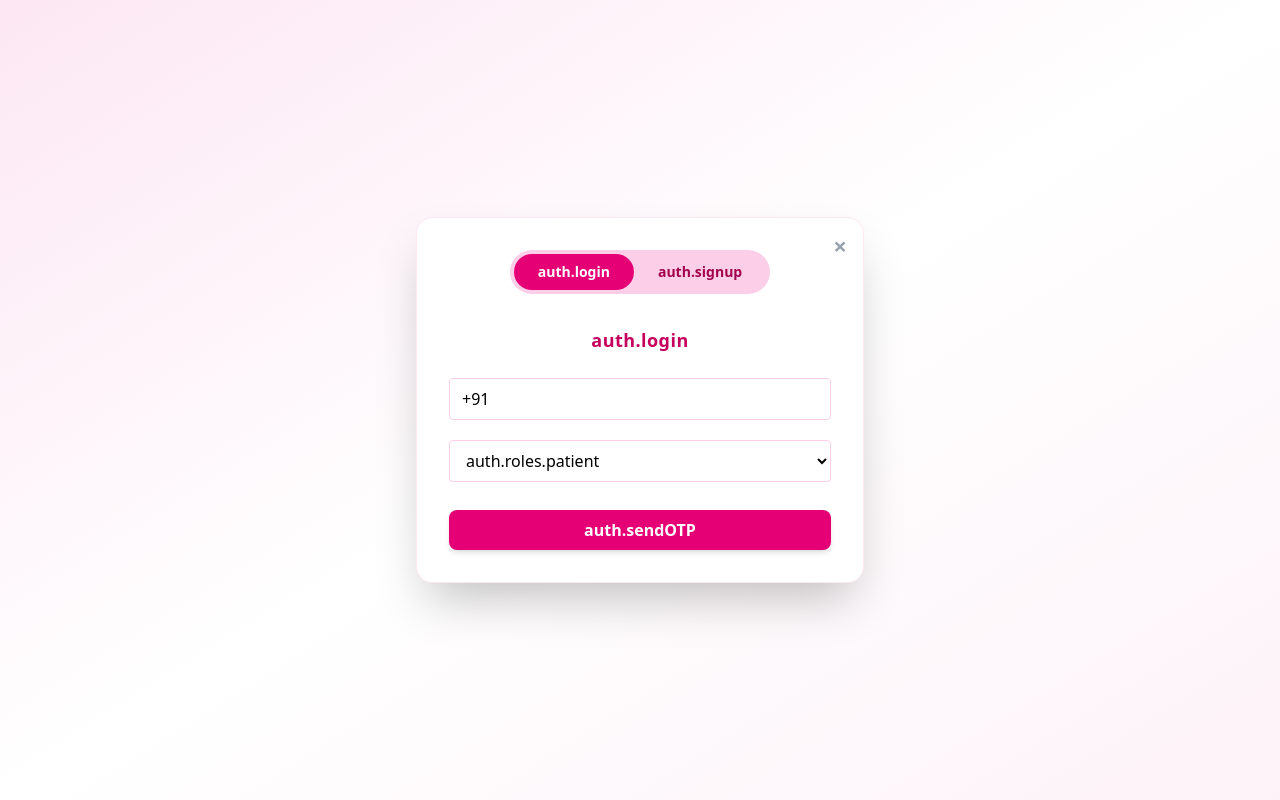
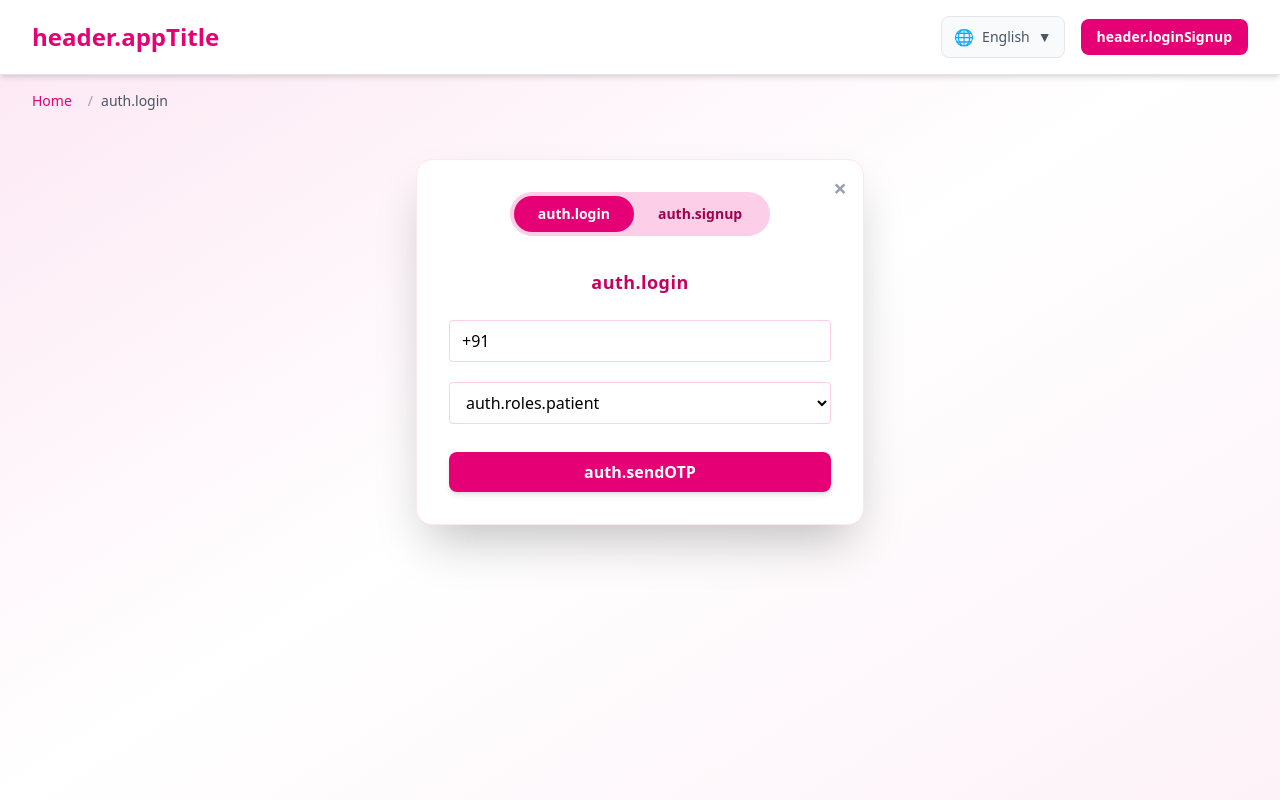
Before and after one commit to SHUBHAM2775/NFC4_DeepThink, a React (Vite) app in the folder Frontend/: page / in a window 1280 px wide. Both pictures are taken after a click on the button "header.loginSignup". Built offline with nearby package versions, Linux system fonts and the light colour scheme.

Commit message:
Breadcrumbs

```diff
--- a/Frontend/src/auth/Login.jsx
+++ b/Frontend/src/auth/Login.jsx
@@ -5,6 +5,12 @@ import Header from "../navbar/Header";
 const LoginSignupToggleTop = ({ onSuccess, onClose, externalError }) => {
   const { t, i18n } = useTranslation();
   const [isLoginMode, setIsLoginMode] = useState(true);
+
+  // Breadcrumb data
+  const breadcrumbs = [
+    { label: t("nav.home", "Home"), path: "/" },
+    { label: isLoginMode ? t("auth.login") : t("auth.signup"), path: null }
+  ];
 
   // Define roles using translation keys
   const roles = [
@@ -120,8 +126,36 @@ const LoginSignupToggleTop = ({ onSuccess, onClose, externalError }) => {
   };
 
   return (
-    <div className="fixed inset-0 bg-gradient-to-br from-pink-100 via-white to-pink-50 bg-opacity-80 flex items-center justify-center z-50 p-4">
-      <div className="bg-white rounded-2xl shadow-2xl w-full max-w-md relative border border-pink-100 p-8">
+    <div className="min-h-screen bg-gradient-to-br from-pink-100 via-white to-pink-50">
+      {/* Header Component */}
+      <Header onLoginClick={onClose} />
+
+      {/* Breadcrumbs */}
+      <nav className="px-8 py-4" aria-label="Breadcrumb">
+        <ol className="flex items-center space-x-2 text-sm">
+          {breadcrumbs.map((crumb, index) => (
+            <li key={index} className="flex items-center">
+              {index > 0 && (
+                <span className="mx-2 text-gray-400">/</span>
+              )}
+              {crumb.path ? (
+                <button
+                  onClick={onClose}
+                  className="text-pink-600 hover:text-pink-800 hover:underline focus:outline-none"
+                >
+                  {crumb.label}
+                </button>
+              ) : (
+                <span className="text-gray-600 font-medium">{crumb.label}</span>
+              )}
+            </li>
+          ))}
+        </ol>
+      </nav>
+
+      {/* Modal Content */}
+      <div className="flex items-center justify-center px-4 py-8">
+        <div className="bg-white rounded-2xl shadow-2xl w-full max-w-md relative border border-pink-100 p-8">
 
         {/* Close button */}
         <button
@@ -304,6 +338,7 @@ const LoginSignupToggleTop = ({ onSuccess, onClose, externalError }) => {
                 </div>
               </form>
             )}
+        </div>
       </div>
     </div>
   );
--- a/Frontend/src/components/ASHA_worker/Questionaire.jsx
+++ b/Frontend/src/components/ASHA_worker/Questionaire.jsx
@@ -147,6 +147,11 @@ function AshaQuestionaire({ onComplete, user, isLoading, error }) {
   const { t } = useTranslation();
   const [data, setData] = useState({});
 
+  // Breadcrumb data
+  const breadcrumbs = [
+    { label: t("nav.home", "Home"), path: "/login" }
+  ];
+
   const handleUpdate = (newData) => {
     setData(prev => ({ ...prev, ...newData }));
   };
@@ -165,8 +170,33 @@ function AshaQuestionaire({ onComplete, user, isLoading, error }) {
   };
 
   return (
-    <div className="min-h-screen bg-gray-50 py-8">
-      <div className="max-w-2xl mx-auto px-4">
+    <div className="min-h-screen bg-gray-50">
+      {/* Breadcrumbs at the very top */}
+      <nav className="bg-white border-b border-gray-200 px-8 py-3" aria-label="Breadcrumb">
+        <ol className="flex items-center space-x-2 text-sm">
+          {breadcrumbs.map((crumb, index) => (
+            <li key={index} className="flex items-center">
+              {index > 0 && (
+                <span className="mx-2 text-gray-400">/</span>
+              )}
+              {crumb.path ? (
+                <button
+                  onClick={() => window.location.href = crumb.path}
+                  className="text-pink-600 hover:text-pink-800 hover:underline focus:outline-none"
+                >
+                  {crumb.label}
+                </button>
+              ) : (
+                <span className="text-gray-600 font-medium">{crumb.label}</span>
+              )}
+            </li>
+          ))}
+        </ol>
+      </nav>
+
+      {/* Main content area */}
+      <div className="py-8">
+        <div className="max-w-2xl mx-auto px-4">
         <div className="bg-white rounded-lg shadow-lg p-8">
           <div className="text-center mb-8">
             <h1 className="text-2xl font-bold text-pink-700 mb-2">{t('ashaQuestionnaire.title')}</h1>
@@ -191,6 +221,7 @@ function AshaQuestionaire({ onComplete, user, isLoading, error }) {
         </div>
       </div>
     </div>
+    </div>
   );
 }
 
--- a/Frontend/src/components/Patient/Questionaire.jsx
+++ b/Frontend/src/components/Patient/Questionaire.jsx
@@ -6,6 +6,11 @@ import PatientQuestionnaireFlow from './Questionnaire/PatientQuestionnaireFlow';
 function Questionaire({ onComplete, user, isLoading, error }) {
   const { t } = useTranslation();
   const [data, setData] = useState({});
+
+  // Breadcrumb data
+  const breadcrumbs = [
+    { label: t("nav.home", "Home"), path: "/login" }
+  ];
 
   const handleUpdate = (newData) => {
     setData(prev => ({ ...prev, ...newData }));
@@ -20,8 +25,33 @@ function Questionaire({ onComplete, user, isLoading, error }) {
   };
 
   return (
-    <div className="min-h-screen bg-gray-50 py-8">
-      <div className="max-w-2xl mx-auto px-4">
+    <div className="min-h-screen bg-gray-50">
+      {/* Breadcrumbs at the very top */}
+      <nav className="bg-white border-b border-gray-200 px-8 py-3" aria-label="Breadcrumb">
+        <ol className="flex items-center space-x-2 text-sm">
+          {breadcrumbs.map((crumb, index) => (
+            <li key={index} className="flex items-center">
+              {index > 0 && (
+                <span className="mx-2 text-gray-400">/</span>
+              )}
+              {crumb.path ? (
+                <button
+                  onClick={() => window.location.href = crumb.path}
+                  className="text-pink-600 hover:text-pink-800 hover:underline focus:outline-none"
+                >
+                  {crumb.label}
+                </button>
+              ) : (
+                <span className="text-gray-600 font-medium">{crumb.label}</span>
+              )}
+            </li>
+          ))}
+        </ol>
+      </nav>
+
+      {/* Main content area */}
+      <div className="py-8">
+        <div className="max-w-2xl mx-auto px-4">
         <div className="bg-white rounded-lg shadow-lg p-8">
           <div className="text-center mb-8">
             <h1 className="text-2xl font-bold text-pink-700 mb-2">{t('patientQuestionnaire.title')}</h1>
@@ -38,6 +68,7 @@ function Questionaire({ onComplete, user, isLoading, error }) {
             onUpdate={handleUpdate}
             onSubmit={handleSubmit}
             isLoading={isLoading}
+            user={user}
           />
 
           {error && (
@@ -48,6 +79,7 @@ function Questionaire({ onComplete, user, isLoading, error }) {
         </div>
       </div>
     </div>
+    </div>
   );
 }
 
--- a/Frontend/src/components/Patient/Questionnaire/PatientQuestionnaireFlow.jsx
+++ b/Frontend/src/components/Patient/Questionnaire/PatientQuestionnaireFlow.jsx
@@ -1,8 +1,28 @@
 import React, { useState } from 'react';
+import { useTranslation } from 'react-i18next';
 import { QuestionnairePage1, QuestionnairePage2, QuestionnairePage3 } from './index';
 
-function PatientQuestionnaireFlow({ data, onUpdate, onSubmit, isLoading }) {
+function PatientQuestionnaireFlow({ data, onUpdate, onSubmit, isLoading, user }) {
+  const { t } = useTranslation();
   const [currentPage, setCurrentPage] = useState(1);
+
+  // Breadcrumb data with current page
+  const getBreadcrumbs = () => {
+    const baseBreadcrumbs = [
+      { label: t("nav.home", "Home"), path: "/" },
+      { label: t("nav.dashboard", "Dashboard"), path: "/dashboard" },
+      { label: t("patientQuestionnaire.breadcrumb", "Questionnaire"), path: null }
+    ];
+
+    if (currentPage > 1) {
+      baseBreadcrumbs.push({
+        label: t(`patientQuestionnaire.pages.page${currentPage}.breadcrumb`, `Page ${currentPage}`),
+        path: null
+      });
+    }
+
+    return baseBreadcrumbs;
+  };
 
   const handleNext = () => {
     setCurrentPage(currentPage + 1);
@@ -46,6 +66,7 @@ function PatientQuestionnaireFlow({ data, onUpdate, onSubmit, isLoading }) {
             onUpdate={onUpdate}
             onNext={handleNext}
             isValid={isPage1Valid()}
+            user={user}
           />
         );
       case 2:
@@ -56,6 +77,7 @@ function PatientQuestionnaireFlow({ data, onUpdate, onSubmit, isLoading }) {
             onNext={handleNext}
             onPrev={handlePrev}
             isValid={isPage2Valid()}
+            user={user}
           />
         );
       case 3:
@@ -67,6 +89,7 @@ function PatientQuestionnaireFlow({ data, onUpdate, onSubmit, isLoading }) {
             onPrev={handlePrev}
             isValid={isPage3Valid()}
             isLoading={isLoading}
+            user={user}
           />
         );
       default:
--- a/Frontend/src/components/Patient/Questionnaire/QuestionnairePage1.jsx
+++ b/Frontend/src/components/Patient/Questionnaire/QuestionnairePage1.jsx
@@ -7,11 +7,14 @@ import {
 } from 'lucide-react';
 import { Button, Label, Input } from './UIComponents';
 
-function QuestionnairePage1({ data, onUpdate, onNext, isValid }) {
+function QuestionnairePage1({ data, onUpdate, onNext, isValid, user }) {
   const { t } = useTranslation();
 
   return (
-    <div className="space-y-6">
+    <div className="min-h-screen bg-gray-50 py-8">
+      <div className="max-w-2xl mx-auto px-4">
+        <div className="bg-white rounded-lg shadow-lg p-8">
+          <div className="space-y-6">
       <div className="text-center">
         <h2 className="text-lg font-semibold">{t('patientQuestionnaire.pages.page1.title')}</h2>
         <p className="text-sm text-gray-600">{t('patientQuestionnaire.pages.page1.subtitle')}</p>
@@ -69,6 +72,9 @@ function QuestionnairePage1({ data, onUpdate, onNext, isValid }) {
       >
         {t('patientQuestionnaire.pages.page1.nextButton')}
       </Button>
+          </div>
+        </div>
+      </div>
     </div>
   );
 }
--- a/Frontend/src/components/Patient/Questionnaire/QuestionnairePage2.jsx
+++ b/Frontend/src/components/Patient/Questionnaire/QuestionnairePage2.jsx
@@ -8,11 +8,14 @@ import {
 } from 'lucide-react';
 import { Button, Label, Input, RadioGroup, RadioGroupItem } from './UIComponents';
 
-function QuestionnairePage2({ data, onUpdate, onNext, onPrev, isValid }) {
+function QuestionnairePage2({ data, onUpdate, onNext, onPrev, isValid, user }) {
   const { t } = useTranslation();
 
   return (
-    <div className="space-y-6">
+    <div className="min-h-screen bg-gray-50 py-8">
+      <div className="max-w-2xl mx-auto px-4">
+        <div className="bg-white rounded-lg shadow-lg p-8">
+          <div className="space-y-6">
       <div className="text-center">
         <h2 className="text-lg font-semibold">{t('patientQuestionnaire.pages.page2.title')}</h2>
         <p className="text-sm text-gray-600">{t('patientQuestionnaire.pages.page2.subtitle')}</p>
@@ -108,6 +111,9 @@ function QuestionnairePage2({ data, onUpdate, onNext, onPrev, isValid }) {
           {t('patientQuestionnaire.pages.page2.nextButton')}
         </Button>
       </div>
+          </div>
+        </div>
+      </div>
     </div>
   );
 }
--- a/Frontend/src/components/Patient/Questionnaire/QuestionnairePage3.jsx
+++ b/Frontend/src/components/Patient/Questionnaire/QuestionnairePage3.jsx
@@ -8,11 +8,14 @@ import {
 } from 'lucide-react';
 import { Button, Label, RadioGroup, RadioGroupItem } from './UIComponents';
 
-function QuestionnairePage3({ data, onUpdate, onNext, onPrev, isValid, isLoading }) {
+function QuestionnairePage3({ data, onUpdate, onNext, onPrev, isValid, isLoading, user }) {
   const { t } = useTranslation();
 
   return (
-    <div className="space-y-6">
+    <div className="min-h-screen bg-gray-50 py-8">
+      <div className="max-w-2xl mx-auto px-4">
+        <div className="bg-white rounded-lg shadow-lg p-8">
+          <div className="space-y-6">
       <div className="text-center">
         <h2 className="text-lg font-semibold">{t('patientQuestionnaire.pages.page3.title')}</h2>
         <p className="text-sm text-gray-600">{t('patientQuestionnaire.pages.page3.subtitle')}</p>
@@ -114,6 +117,9 @@ function QuestionnairePage3({ data, onUpdate, onNext, onPrev, isValid, isLoading
           {isLoading ? t('patientQuestionnaire.pages.page3.submitting') : t('patientQuestionnaire.pages.page3.submitButton')}
         </Button>
       </div>
+          </div>
+        </div>
+      </div>
     </div>
   );
 }
```
